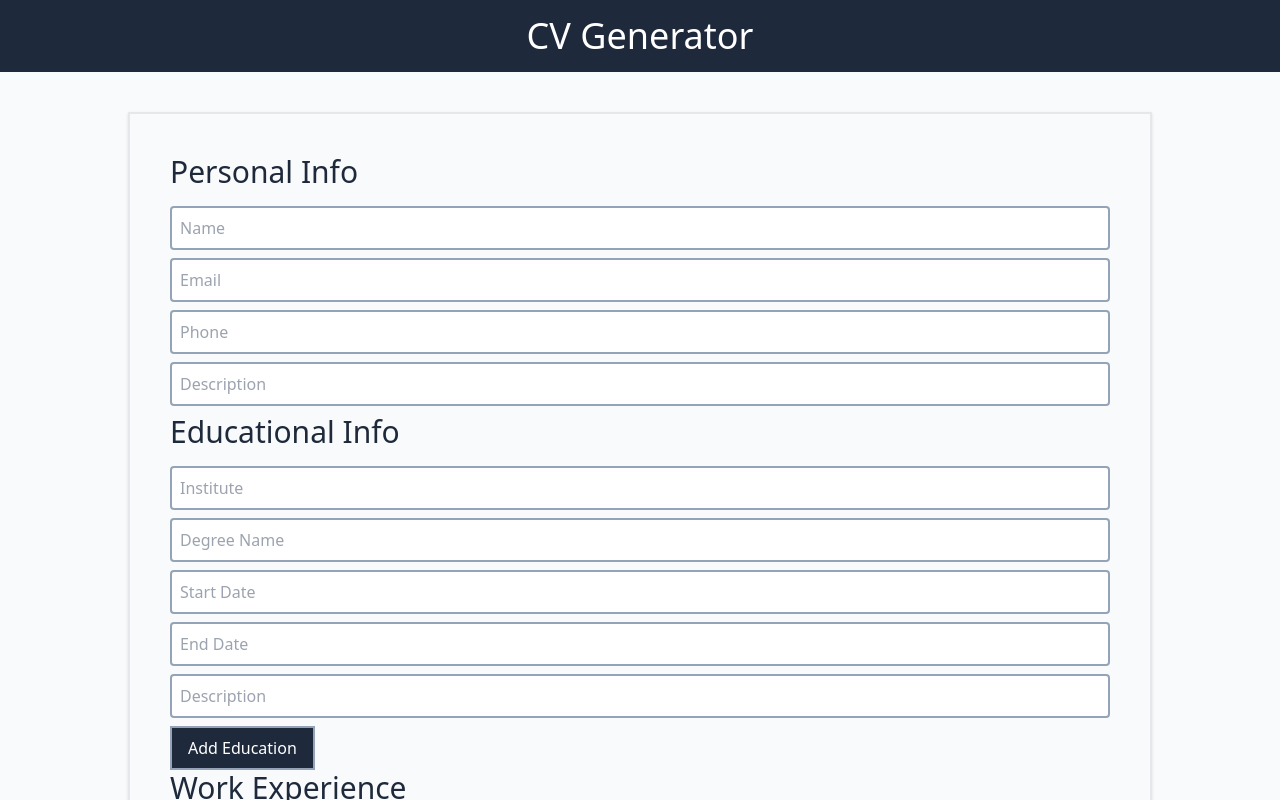
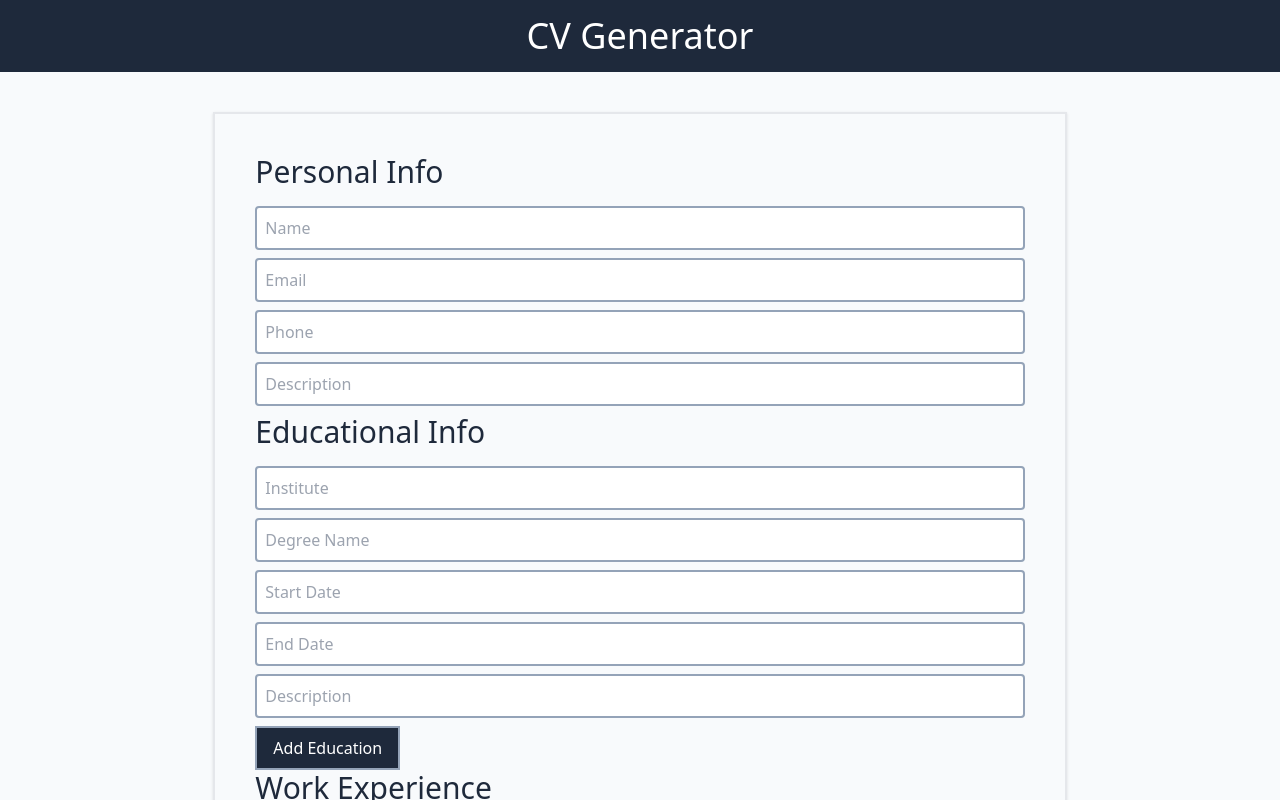
Before and after one commit to adnansyed101/CV-Generator, a React (Vite) app: page / in a window 1280 px wide. Shown: the top 800 px of the page. Built offline with nearby package versions, Linux system fonts and the light colour scheme.

Commit message:
change the width of the form

```diff
--- a/src/components/CvForm.jsx
+++ b/src/components/CvForm.jsx
@@ -20,7 +20,7 @@ const CvForm = (props) => {
   return (
     <form
       onSubmit={handleSubmit}
-      className="container mx-auto my-10 md:p-10 md:w-4/5 w-11/12 border-2 p-5 shadow"
+      className="container mx-auto my-10 md:p-10 md:w-4/6 w-11/12 border-2 p-5 shadow"
     >
       <fieldset>
         <legend>Personal Info</legend>
```
